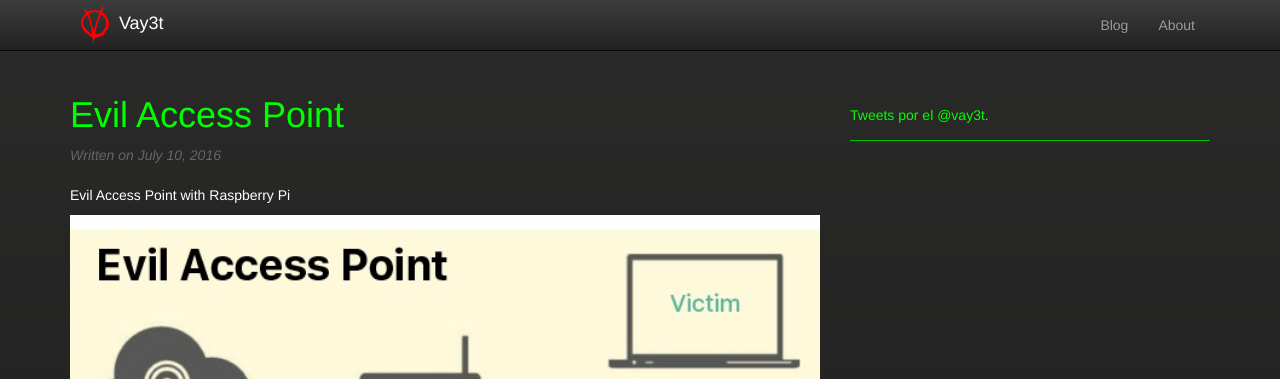
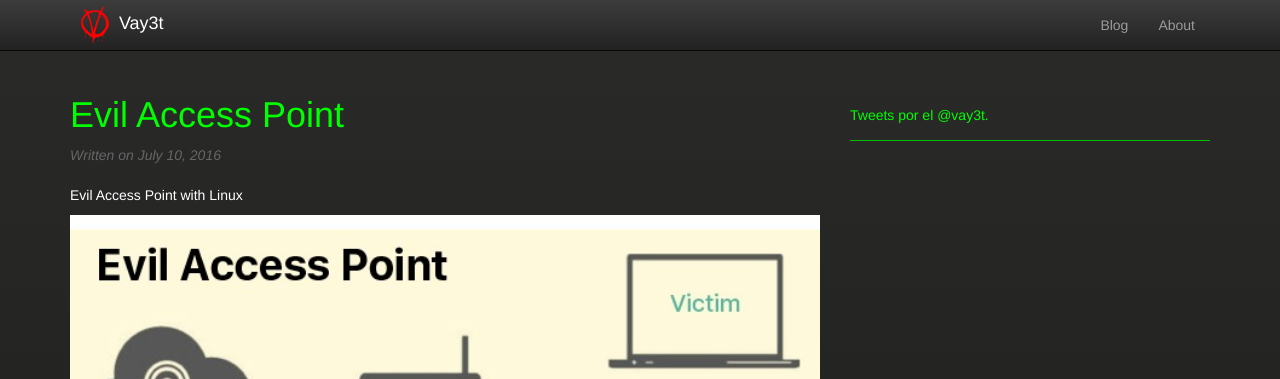
Before and after one commit to pvallejos/pvallejos.github.io, a Jekyll site: the page built from _posts/2016-7-10-Evil-Access-Point.md, in a window 1280 px wide and 900 px high. Shown: the top 379 px of the window. Built offline with Jekyll 4.4.1, drawn with Linux system fonts in a browser that asks for light colours; nearby versions of some CDN libraries; comment, search, counter and statistics services are not loaded.

Commit message:
Update 2016-7-10-Evil-Access-Point.md

```diff
--- a/_posts/2016-7-10-Evil-Access-Point.md
+++ b/_posts/2016-7-10-Evil-Access-Point.md
@@ -3,7 +3,7 @@ layout: post
 title: Evil Access Point
 ---
 
-Evil Access Point with Raspberry Pi
+Evil Access Point with Linux
 
 ![_config.yml]({{ site.baseurl }}/images/20160711.jpeg)
 
```
